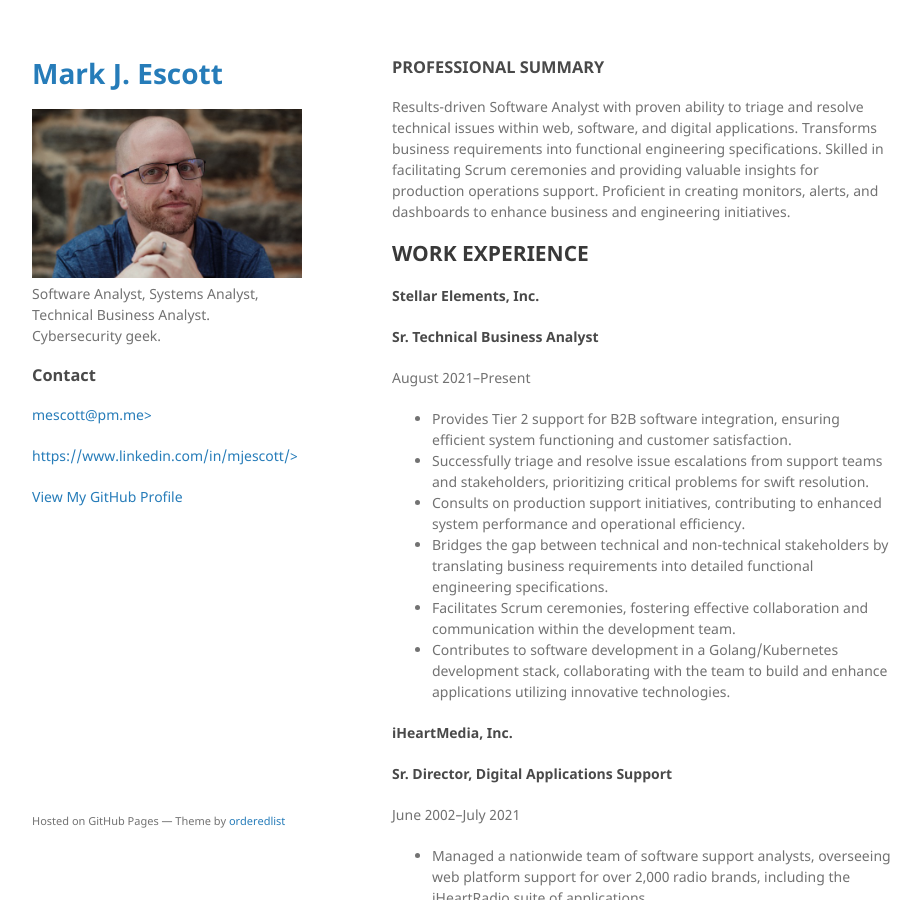
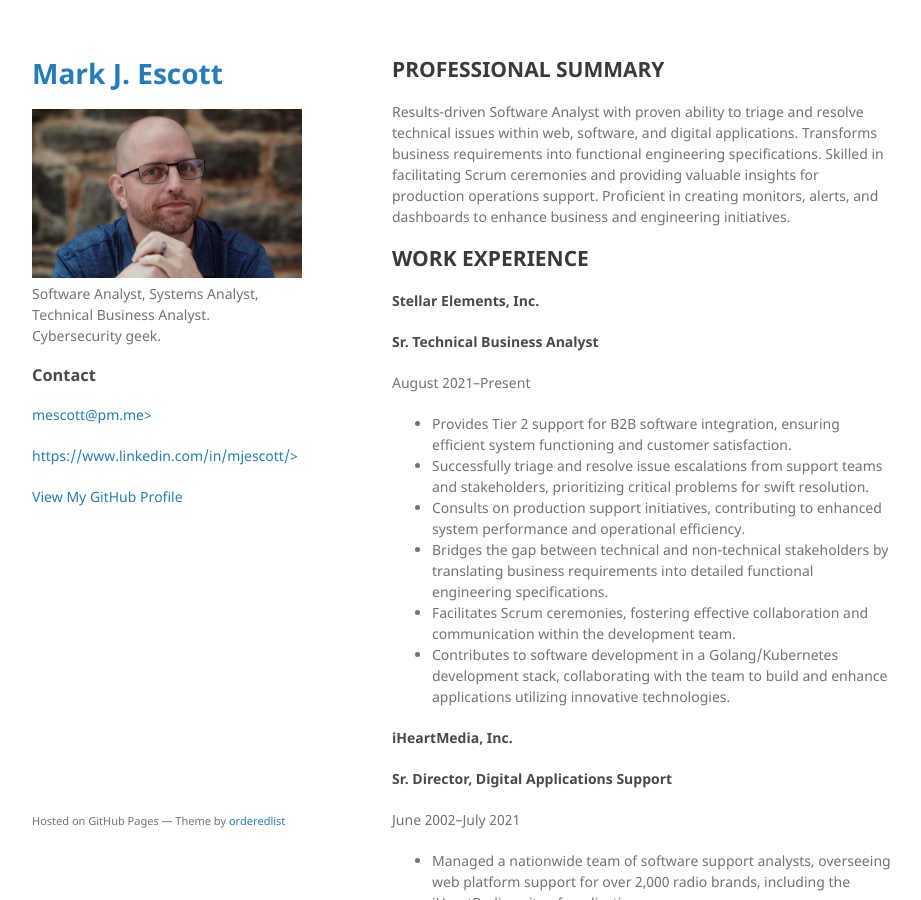
Before and after one commit to mjescott/mjescott.github.io, a Jekyll site: the page built from index.md, in a window 1280 px wide and 900 px high. Shown: the whole window, without its empty margins (178-1099 px from the left). Built offline with Jekyll 4.4.1, drawn with Linux system fonts in a browser that asks for light colours; our own code applies the rules of GitHub Pages for plain Markdown files.

```diff
--- a/index.md
+++ b/index.md
@@ -2,7 +2,7 @@
 layout: default
 ---
 
-### PROFESSIONAL SUMMARY
+## PROFESSIONAL SUMMARY
  Results-driven Software Analyst with proven ability to triage and resolve technical issues within web, software, and digital applications. Transforms business requirements into functional engineering specifications. Skilled in facilitating Scrum ceremonies and providing valuable insights for production operations support. Proficient in creating monitors, alerts, and dashboards to enhance business and engineering initiatives.
 
 ## WORK EXPERIENCE
```
